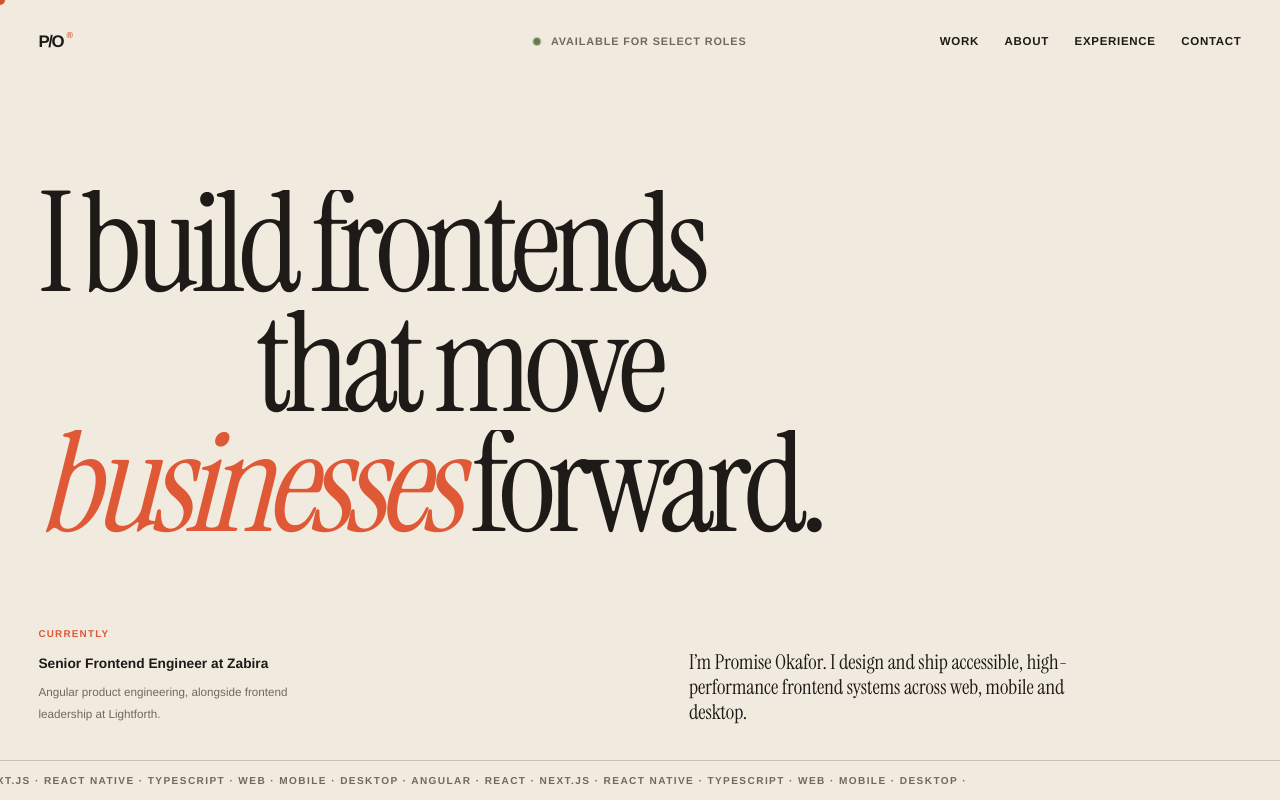
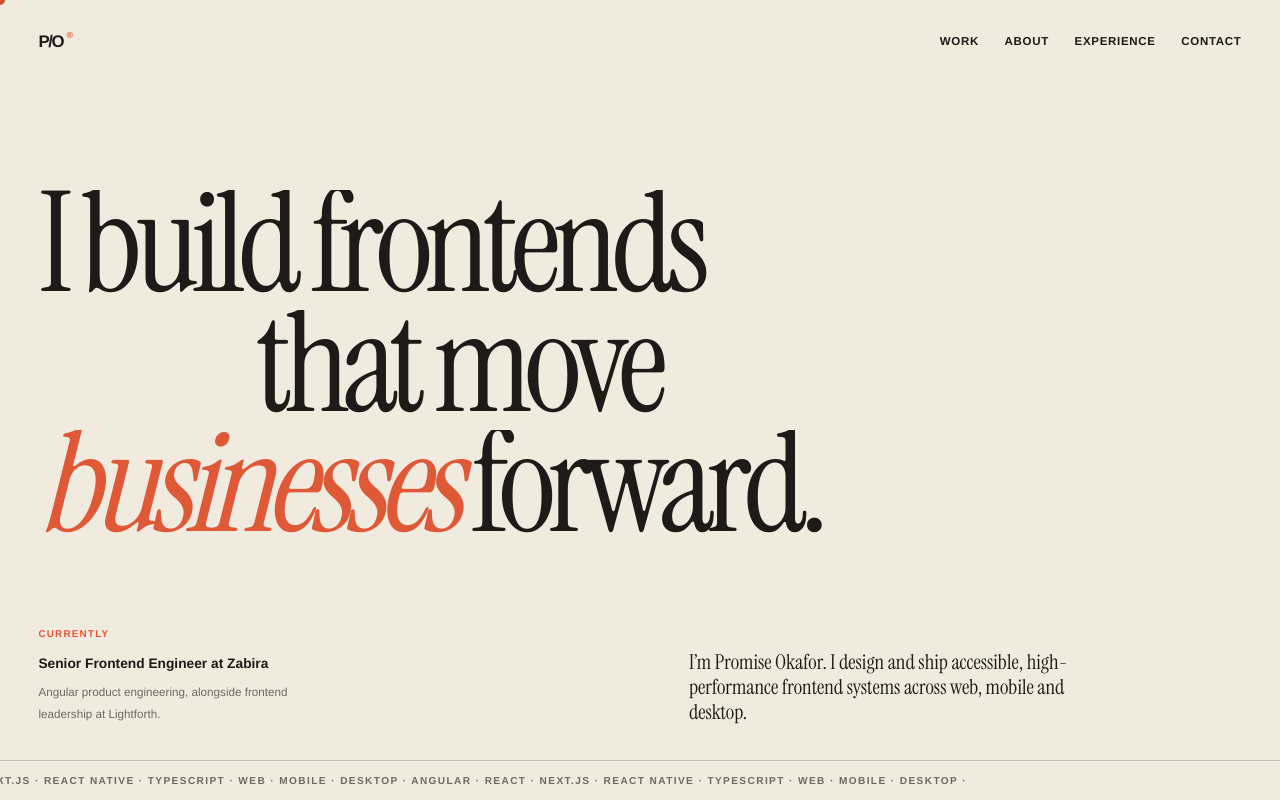
Before and after one commit to theolodocoder/promise-okafor, a Next.js app: page / in a window 1280 px wide. Shown: the top 800 px of the page. Built offline with nearby package versions, Linux system fonts and the light colour scheme.

Commit message:
fix: remove header availability badge

```diff
--- a/app/globals.css
+++ b/app/globals.css
@@ -153,7 +153,7 @@ img {
   width: var(--shell);
   transform: translateX(-50%);
   display: grid;
-  grid-template-columns: 1fr auto 1fr;
+  grid-template-columns: 1fr auto;
   align-items: center;
   padding-top: 1.8rem;
 }
@@ -170,34 +170,6 @@ img {
   font-size: 0.55rem;
   vertical-align: top;
   margin-left: 0.2rem;
-}
-
-.header-status {
-  display: flex;
-  align-items: center;
-  gap: 0.65rem;
-  color: var(--muted);
-  font-size: 0.68rem;
-  font-weight: 600;
-  letter-spacing: 0.08em;
-  text-transform: uppercase;
-}
-
-.status-pulse {
-  position: relative;
-  width: 7px;
-  height: 7px;
-  border-radius: 50%;
-  background: #657c48;
-}
-
-.status-pulse::after {
-  content: "";
-  position: absolute;
-  inset: -4px;
-  border: 1px solid #657c48;
-  border-radius: inherit;
-  animation: status-pulse 2s ease-out infinite;
 }
 
 .site-nav {
@@ -233,11 +205,6 @@ img {
   display: none;
 }
 
-@keyframes status-pulse {
-  0% { opacity: 0.7; transform: scale(0.6); }
-  100% { opacity: 0; transform: scale(1.6); }
-}
-
 @media (pointer: coarse), (prefers-reduced-motion: reduce) {
   .cursor-dot {
     display: none;
@@ -253,10 +220,6 @@ img {
     position: absolute;
     grid-template-columns: 1fr auto;
     padding-top: 1.2rem;
-  }
-
-  .header-status {
-    display: none;
   }
 
   .menu-toggle {
--- a/components/header.tsx
+++ b/components/header.tsx
@@ -16,10 +16,6 @@ export function Header() {
       <Link className="wordmark" href="/" aria-label="Promise Okafor, home" onClick={() => setOpen(false)}>
         P/O<span>®</span>
       </Link>
-      <div className="header-status">
-        <span className="status-pulse" />
-        Available for select roles
-      </div>
       <button
         className="menu-toggle"
         type="button"
```
